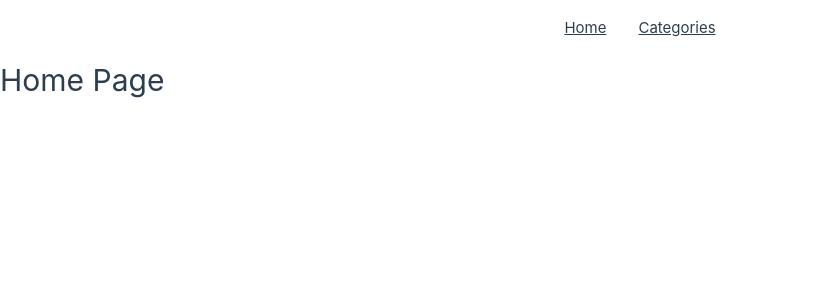
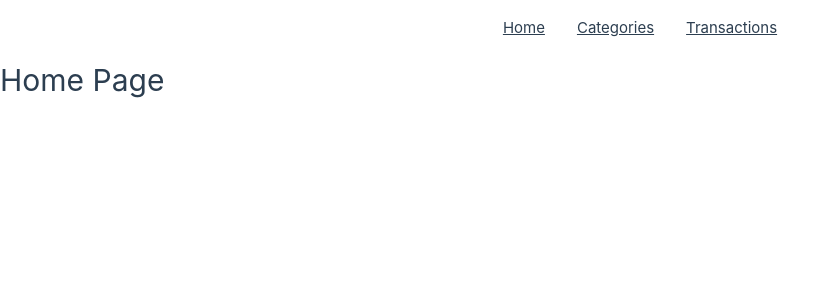
Before and after one commit to Antzy21/Money-Tracker-2.0, a Vue app in the folder Client-ui/: page / in a window 1280 px wide. Shown: the top 300 px of the page, without its empty margins (0-838 px from the left). Built offline with nearby package versions, Linux system fonts and the light colour scheme.

Commit message:
Add transaction list

```diff
--- a/Client-ui/src/App.vue
+++ b/Client-ui/src/App.vue
@@ -1,6 +1,5 @@
 <script setup lang="ts">
 import { RouterLink, RouterView } from 'vue-router'
-import HelloWorld from './components/HelloWorld.vue'
 </script>
 
 <template>
@@ -8,6 +7,7 @@ import HelloWorld from './components/HelloWorld.vue'
     <nav>
       <RouterLink to="/">Home</RouterLink>
       <RouterLink to="/categories">Categories</RouterLink>
+      <RouterLink to="/transactions">Transactions</RouterLink>
     </nav>
   </header>
 
--- /dev/null
+++ b/Client-ui/src/components/TransactionItem.vue
@@ -0,0 +1,21 @@
+<script setup lang="ts">
+import type { Transaction } from "@/types/transaction";
+import { computed } from "vue";
+
+const { transaction } = defineProps<{
+    transaction: Transaction,
+}>()
+
+</script>
+
+<template>
+    <td>
+        {{ transaction.contact }}
+    </td>
+    <td v-if="transaction.amount > 0" style="color: green;">
+        £{{ transaction.amount }}
+    </td>
+    <td v-if="transaction.amount < 0" style="color: red;">
+        -£{{ -transaction.amount }}
+    </td>
+</template>
--- a/Client-ui/src/router/index.ts
+++ b/Client-ui/src/router/index.ts
@@ -1,5 +1,6 @@
 import { createRouter, createWebHistory } from 'vue-router'
 import Categories from '@/views/Categories.vue'
+import Transactions from '@/views/Transactions.vue'
 import HomeView from '@/views/Home.vue'
 
 const routes = [
@@ -13,6 +14,11 @@ const routes = [
     name: 'Categories',
     component: Categories
   },
+  {
+    path: '/transactions',
+    name: 'Transactions',
+    component: Transactions
+  },
 ]
 
 const router = createRouter({
--- /dev/null
+++ b/Client-ui/src/types/transaction.ts
@@ -0,0 +1,10 @@
+import type { Category } from "./category"
+
+export type Transaction = {
+    id: number,
+    date: Date,
+    amount: number,
+    contact: string,
+    reference: string,
+    category: Category,
+}
--- /dev/null
+++ b/Client-ui/src/views/Transactions.vue
@@ -0,0 +1,25 @@
+<script setup lang="ts">
+import type { Transaction } from "@/types/transaction";
+import { getTransactions } from "@/api/TransactionsApi"
+import { ref, type Ref } from "vue";
+import TransactionsItem from "@/components/TransactionItem.vue";
+
+var transactions: Ref<Transaction[]> = ref([])
+
+getTransactions().then((data: any[]) => {
+    transactions.value = data
+})
+
+</script>
+
+<template>
+    <h1>Transactions</h1>
+    <div>There are {{ transactions.length }} transactions</div>
+    <table>
+        <tbody>
+            <tr v-for="transaction in transactions">
+                <TransactionsItem :transaction="transaction" />
+            </tr>
+        </tbody>
+    </table>
+</template>
```
